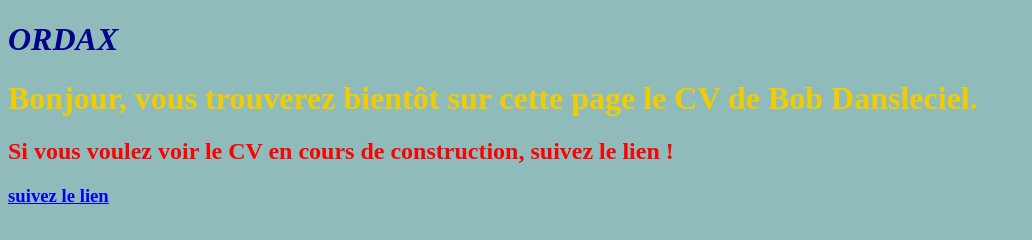
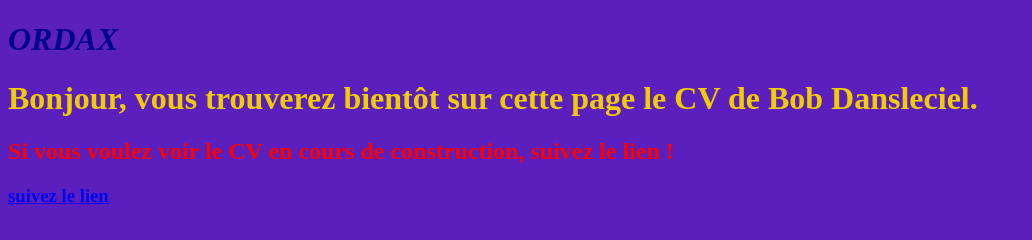
Before and after one commit to Cho7xxx/monCV, a plain HTML site: page index.html in a window 1280 px wide. Shown: the whole page, without its empty margins (0-1032 px from the left). Drawn offline with Linux system fonts and the light colour scheme.

Commit message:
test + push

```diff
--- a/styles.css
+++ b/styles.css
@@ -2,7 +2,7 @@ h1 {
     color: rgb(241, 205, 0);
 }
 body {
-   background-color: rgb(144, 187, 187);
+   background-color: rgb(91, 31, 189);
 }
 h2 {
     color: red;
```
